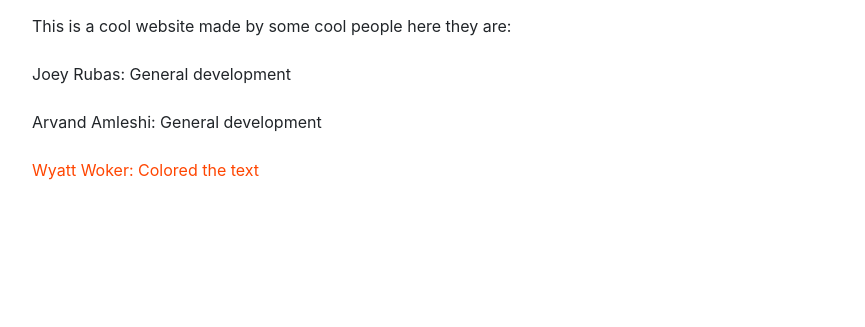
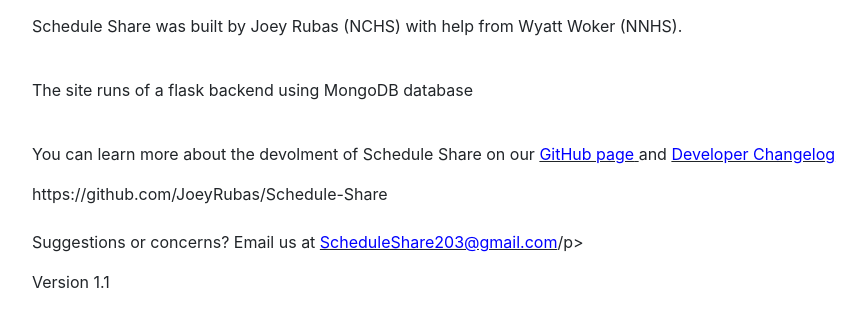
Before and after one commit to JoeyRubas/Schedule-Share, a Flask app: page /about in a window 1280 px wide. Shown: the part 56-383 px from the top of the page, without its empty margins (53-918 px from the left). Run offline with Flask 2, Linux system fonts and the light colour scheme; some libraries are stand-ins or nearby versions.

Commit message:
Add files via upload

```diff
--- a/templates/about.html
+++ b/templates/about.html
@@ -1,15 +1,17 @@
 {%extends 'layout.html' %}
 
 {% block body %}
-This is a cool website made by some cool people here they are:<br><br>
 
-Joey Rubas: General development<br><br>
-
-Arvand Amleshi: General development<br><br>
-
-<div style="color:orangered">
-Wyatt Woker: Colored the text<br><br>
-</div>
+<p>Schedule Share was built by Joey Rubas (NCHS) with help from Wyatt Woker (NNHS).  </p>
+<br>
+<p>The site runs of a flask backend using MongoDB database</p>
+<br>
+<p>You can learn more about the devolment of Schedule Share on our <u><a href="https://github.com/JoeyRubas/Schedule-Share" style="color:blue">GitHub page</a> </u> and <u><a href="changelog.html" style="color:blue">Developer Changelog</a></u> </p>
+<a >https://github.com/JoeyRubas/Schedule-Share</a>
+<br>
+<br>
+<p>Suggestions or concerns? Email us at <u><a href="mailto:scheduleshare203@gmail.com" style="color:blue">ScheduleShare203@gmail.com</a></u>/p>
+<p>Version 1.1</p>
 
 
 {% endblock %}
```
